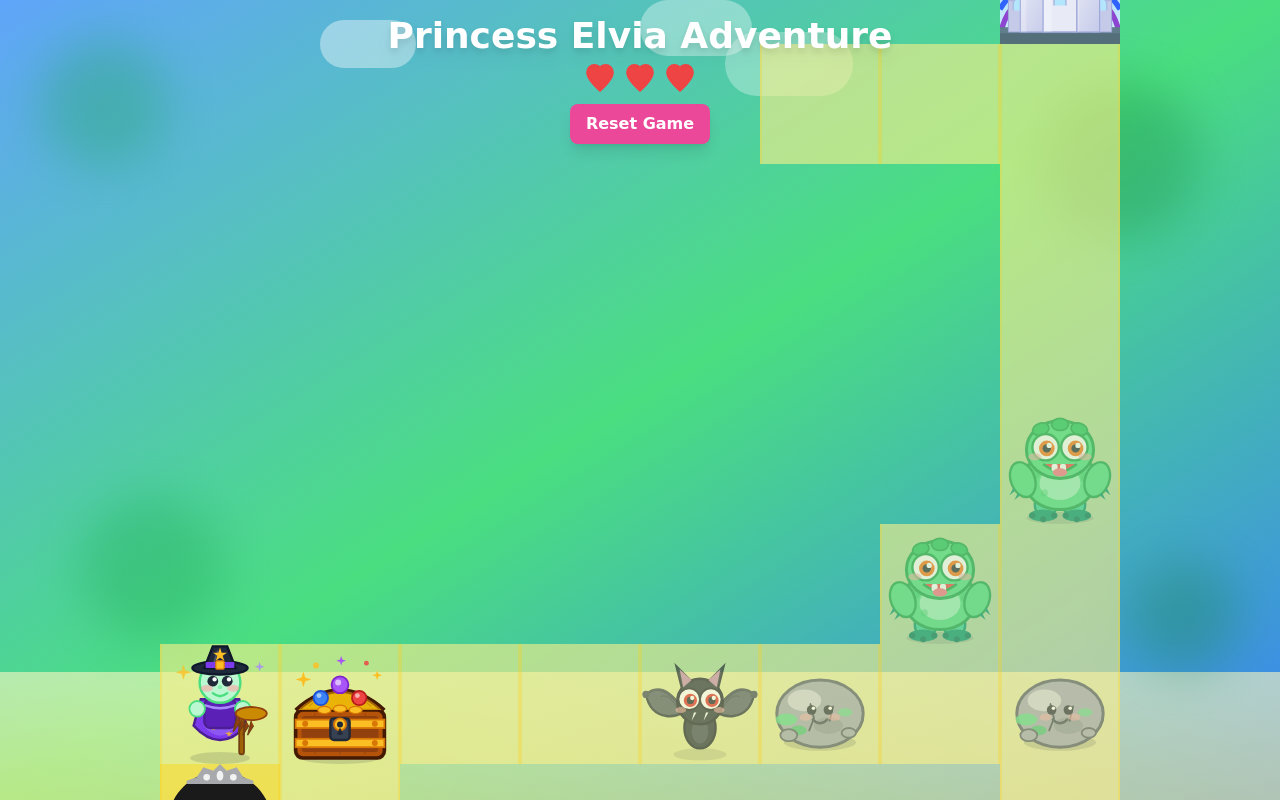
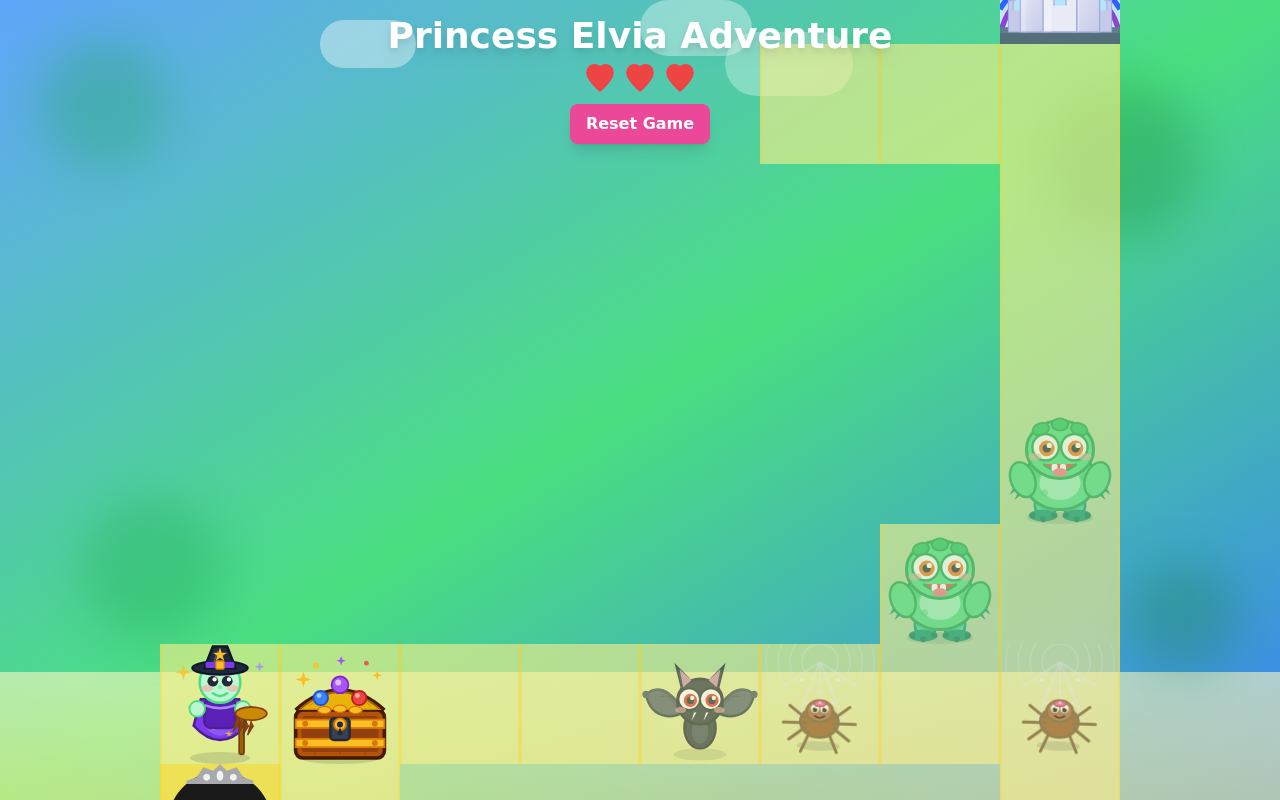
Before and after one commit to EricChiaus/princess_rpg, a React (Vite) app: page / in a window 1280 px wide. Built offline with nearby package versions, Linux system fonts and the light colour scheme.

Commit message:
Replace stone with cute animated spider

```diff
--- a/src/App.tsx
+++ b/src/App.tsx
@@ -2,7 +2,7 @@ import './App.css';
 import {
   PrincessUnicorn,
   RainbowCastle,
-  Stone,
+  Spider,
   Bat,
   Witch,
   Monster,
@@ -106,7 +106,7 @@ export default function App() {
                       }`}
                       onClick={() => canClickObstacle(obstacle.id) && handleObstacleClick(obstacle.id)}
                     >
-                      {obstacle.type === 'stone' && <Stone />}
+                      {obstacle.type === 'spider' && <Spider />}
                       {obstacle.type === 'bat' && <Bat />}
                       {obstacle.type === 'witch' && <Witch />}
                       {obstacle.type === 'monster' && <Monster />}
--- a/src/components/Obstacles.tsx
+++ b/src/components/Obstacles.tsx
@@ -1,36 +1,88 @@
 import React from 'react';
 
-const Stone: React.FC = () => (
+const Spider: React.FC = () => (
   <div className="relative w-full h-full">
     <svg viewBox="0 0 100 100" className="w-full h-full">
-      {/* Shadow */}
-      <ellipse cx="50" cy="82" rx="30" ry="7" fill="#1f2937" opacity="0.2"/>
-      {/* Main rock */}
-      <ellipse cx="50" cy="58" rx="36" ry="28" fill="#9ca3af" stroke="#4b5563" strokeWidth="2.5"/>
-      {/* Highlight */}
-      <ellipse cx="37" cy="47" rx="14" ry="9" fill="#e5e7eb" opacity="0.65"/>
-      {/* Darker underside */}
-      <ellipse cx="57" cy="68" rx="12" ry="7" fill="#6b7280" opacity="0.4"/>
-      {/* Cracks */}
-      <path d="M42 50 L45 62 L41 72" fill="none" stroke="#374151" strokeWidth="1.5" strokeLinecap="round"/>
-      <path d="M61 52 L58 64" fill="none" stroke="#374151" strokeWidth="1.5" strokeLinecap="round"/>
-      {/* Moss patches */}
-      <ellipse cx="22" cy="63" rx="9" ry="5" fill="#4ade80" opacity="0.8"/>
-      <ellipse cx="32" cy="72" rx="7" ry="4" fill="#22c55e" opacity="0.7"/>
-      <ellipse cx="71" cy="57" rx="6" ry="3.5" fill="#4ade80" opacity="0.65"/>
-      {/* Cute eyes */}
-      <circle cx="43" cy="55" r="4" fill="#1f2937"/>
-      <circle cx="57" cy="55" r="4" fill="#1f2937"/>
-      <circle cx="44.5" cy="53.5" r="1.5" fill="#ffffff"/>
-      <circle cx="58.5" cy="53.5" r="1.5" fill="#ffffff"/>
-      {/* Rosy cheeks */}
-      <ellipse cx="38" cy="61" rx="5" ry="3" fill="#fca5a5" opacity="0.55"/>
-      <ellipse cx="62" cy="61" rx="5" ry="3" fill="#fca5a5" opacity="0.55"/>
-      {/* Smile */}
-      <path d="M44 63 Q50 69 56 63" fill="none" stroke="#374151" strokeWidth="2" strokeLinecap="round"/>
-      {/* Small pebbles */}
-      <ellipse cx="24" cy="76" rx="7" ry="5" fill="#9ca3af" stroke="#4b5563" strokeWidth="1.5"/>
-      <ellipse cx="74" cy="74" rx="6" ry="4" fill="#9ca3af" stroke="#4b5563" strokeWidth="1.5"/>
+      <defs>
+        <style>
+          {`
+            @keyframes webGlow {
+              0%, 100% { opacity: 0.6; }
+              50% { opacity: 1; }
+            }
+            @keyframes spiderWiggle {
+              0%, 100% { transform: rotate(0deg); }
+              25% { transform: rotate(-2deg); }
+              75% { transform: rotate(2deg); }
+            }
+            .web-strand { animation: webGlow 3s ease-in-out infinite; }
+            .spider-body { animation: spiderWiggle 2s ease-in-out infinite; transform-origin: center; }
+          `}
+        </style>
+      </defs>
+
+      {/* Spider web background */}
+      <g className="web-strand">
+        {/* Main web strands */}
+        <line x1="50" y1="15" x2="20" y2="35" stroke="#e5e7eb" strokeWidth="2" opacity="0.8"/>
+        <line x1="50" y1="15" x2="80" y2="35" stroke="#e5e7eb" strokeWidth="2" opacity="0.8"/>
+        <line x1="50" y1="15" x2="30" y2="65" stroke="#e5e7eb" strokeWidth="2" opacity="0.8"/>
+        <line x1="50" y1="15" x2="70" y2="65" stroke="#e5e7eb" strokeWidth="2" opacity="0.8"/>
+        <line x1="50" y1="15" x2="50" y2="75" stroke="#e5e7eb" strokeWidth="2" opacity="0.8"/>
+
+        {/* Circular web strands */}
+        <circle cx="50" cy="15" r="15" fill="none" stroke="#e5e7eb" strokeWidth="1.5" opacity="0.7"/>
+        <circle cx="50" cy="15" r="25" fill="none" stroke="#e5e7eb" strokeWidth="1.5" opacity="0.6"/>
+        <circle cx="50" cy="15" r="35" fill="none" stroke="#e5e7eb" strokeWidth="1.5" opacity="0.5"/>
+        <circle cx="50" cy="15" r="45" fill="none" stroke="#e5e7eb" strokeWidth="1.5" opacity="0.4"/>
+
+        {/* Decorative web dots */}
+        <circle cx="35" cy="30" r="2" fill="#f3f4f6" opacity="0.8"/>
+        <circle cx="65" cy="30" r="2" fill="#f3f4f6" opacity="0.8"/>
+        <circle cx="40" cy="50" r="2" fill="#f3f4f6" opacity="0.8"/>
+        <circle cx="60" cy="50" r="2" fill="#f3f4f6" opacity="0.8"/>
+        <circle cx="50" cy="60" r="2" fill="#f3f4f6" opacity="0.8"/>
+      </g>
+
+      {/* Cute spider */}
+      <g className="spider-body">
+        {/* Shadow */}
+        <ellipse cx="50" cy="85" rx="18" ry="4" fill="#1f2937" opacity="0.2"/>
+
+        {/* Spider body */}
+        <ellipse cx="50" cy="65" rx="16" ry="13" fill="#8b4513" stroke="#654321" strokeWidth="2"/>
+        <ellipse cx="50" cy="56" rx="11" ry="9" fill="#a0522d" stroke="#654321" strokeWidth="2"/>
+
+        {/* Cute eyes */}
+        <circle cx="46" cy="54" r="3.5" fill="white"/>
+        <circle cx="54" cy="54" r="3.5" fill="white"/>
+        <circle cx="46" cy="55" r="2" fill="black"/>
+        <circle cx="54" cy="55" r="2" fill="black"/>
+        <circle cx="47" cy="53" r="1" fill="white"/>
+        <circle cx="55" cy="53" r="1" fill="white"/>
+
+        {/* Cute smile */}
+        <path d="M 46 60 Q 50 63, 54 60" stroke="black" strokeWidth="1.5" fill="none" strokeLinecap="round"/>
+
+        {/* Spider legs */}
+        <g stroke="#654321" strokeWidth="2.5" strokeLinecap="round">
+          {/* Left legs */}
+          <line x1="38" y1="62" x2="25" y2="52"/>
+          <line x1="38" y1="66" x2="20" y2="66"/>
+          <line x1="38" y1="70" x2="25" y2="80"/>
+          <line x1="42" y1="74" x2="35" y2="90"/>
+
+          {/* Right legs */}
+          <line x1="62" y1="62" x2="75" y2="52"/>
+          <line x1="62" y1="66" x2="80" y2="66"/>
+          <line x1="62" y1="70" x2="75" y2="80"/>
+          <line x1="58" y1="74" x2="65" y2="90"/>
+        </g>
+
+        {/* Cute bow on head */}
+        <path d="M 45 50 L 47 47 L 50 50 L 53 47 L 55 50 L 53 52 L 47 52 Z" fill="#ec4899" stroke="#be185d" strokeWidth="1"/>
+        <circle cx="50" cy="49" r="1.5" fill="#f9a8d4"/>
+      </g>
     </svg>
   </div>
 );
@@ -278,4 +330,4 @@ const Heart: React.FC<{ filled?: boolean }> = ({ filled = true }) => (
   </svg>
 );
 
-export { Stone, Bat, Witch, Monster, TreasureBox, Heart };
+export { Spider, Bat, Witch, Monster, TreasureBox, Heart };
--- a/src/components/index.ts
+++ b/src/components/index.ts
@@ -1,7 +1,7 @@
 // Export all components for easy importing
 export { default as PrincessUnicorn } from './PrincessUnicorn';
 export { default as RainbowCastle } from './RainbowCastle';
-export { Stone, Bat, Witch, Monster, TreasureBox, Heart } from './Obstacles';
+export { Spider, Bat, Witch, Monster, TreasureBox, Heart } from './Obstacles';
 export { default as QuestionModal } from './QuestionModal';
 export { default as GameOverModal } from './GameOverModal';
 export { default as VictoryModal } from './VictoryModal';
--- a/src/hooks/useGameState.ts
+++ b/src/hooks/useGameState.ts
@@ -8,7 +8,7 @@ const MAX_LIVES = 3;
 
 // Map obstacle types to difficulty levels
 const obstacleDifficulty: Record<string, 'easy' | 'medium' | 'hard' | 'expert' | 'master'> = {
-  'stone': 'easy',
+  'spider': 'easy',
   'bat': 'medium',
   'witch': 'hard',
   'treasure': 'expert',
--- a/src/hooks/useRoadGeneration.ts
+++ b/src/hooks/useRoadGeneration.ts
@@ -139,7 +139,7 @@ export const generateRandomRoad = (): { road: Position[], mainRoad: Position[] }
 
 // Generate obstacles on road with higher density but reduced treasure chests
 export const generateObstacles = (road: Position[], mainRoad: Position[]): Obstacle[] => {
-  const obstacleTypes: ObstacleType[] = ['stone', 'bat', 'witch', 'monster', 'treasure'];
+  const obstacleTypes: ObstacleType[] = ['spider', 'bat', 'witch', 'monster', 'treasure'];
   const obstacles: Obstacle[] = [];
 
   // Find castle position (last position on main road)
@@ -178,8 +178,8 @@ export const generateObstacles = (road: Position[], mainRoad: Position[]): Obsta
       if (random < 0.15) { // 15% chance for treasure chest (increased from 5%)
         obstacleType = 'treasure';
         treasureChestCount++;
-      } else if (random < 0.40) { // 25% chance for stone
-        obstacleType = 'stone';
+      } else if (random < 0.40) { // 25% chance for spider
+        obstacleType = 'spider';
       } else if (random < 0.65) { // 25% chance for bat
         obstacleType = 'bat';
       } else if (random < 0.90) { // 25% chance for witch
--- a/src/types/index.ts
+++ b/src/types/index.ts
@@ -1,5 +1,5 @@
 export type Position = { x: number; y: number };
-export type ObstacleType = 'stone' | 'bat' | 'witch' | 'monster' | 'treasure';
+export type ObstacleType = 'spider' | 'bat' | 'witch' | 'monster' | 'treasure';
 export type GameState = 'playing' | 'gameOver' | 'victory';
 
 export interface Obstacle {
```
